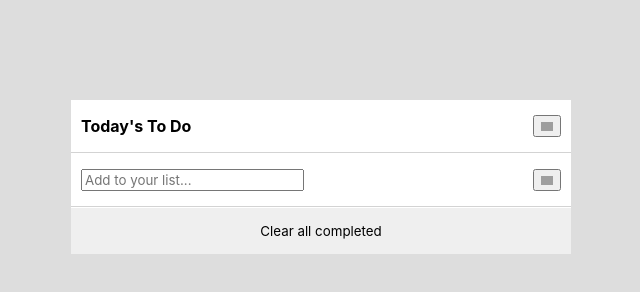
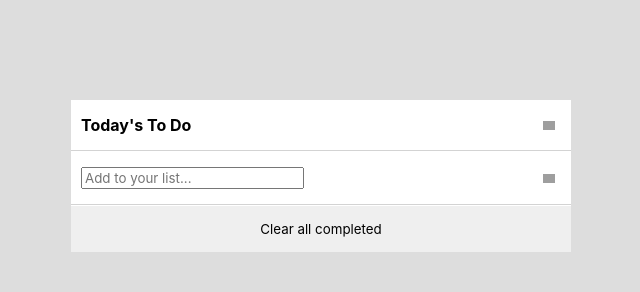
Before and after one commit to pountzas/MyWebpack, a website built with webpack: page src/index.html in a window 1280 px wide. Shown: the whole page, without its empty margins (319-959 px from the left). Built offline with nearby package versions, Linux system fonts and the light colour scheme; grey boxes are pictures that could not be loaded.

Commit message:
made buttons trasparent

```diff
--- a/src/style.css
+++ b/src/style.css
@@ -16,6 +16,12 @@ body {
 
 .listTitle {
   align-items: center;
+}
+
+button {
+  background: white;
+  border: none;
+  color: white;
 }
 
 .listTitle,
```
